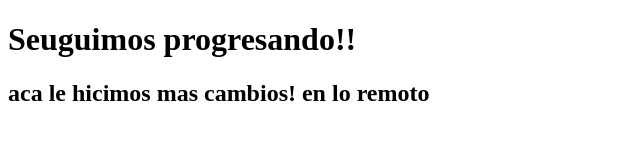
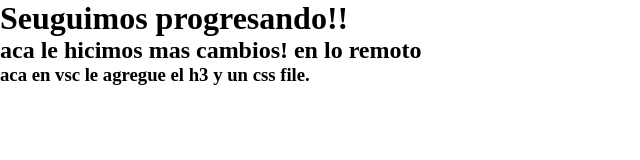
Before and after one commit to JSRETS90/ejemplo-git-pull, a plain HTML site: page index.html in a window 1280 px wide. Shown: the whole page, without its empty margins (0-640 px from the left). Drawn offline with Linux system fonts and the light colour scheme.

Commit message:
agregando h3

```diff
--- a/index.html
+++ b/index.html
@@ -4,9 +4,11 @@
     <meta charset="UTF-8">
     <meta name="viewport" content="width=device-width, initial-scale=1.0">
     <title>Documento de prueba</title>
+    <link rel="stylesheet" href="estilos.css">
 </head>
 <body>
     <h1>Seuguimos progresando!!</h1>
     <h2>aca le hicimos mas cambios! en lo remoto </h2>
+    <h3>aca en vsc le agregue el h3 y un css file.</h3>
 </body>
 </html>
```
